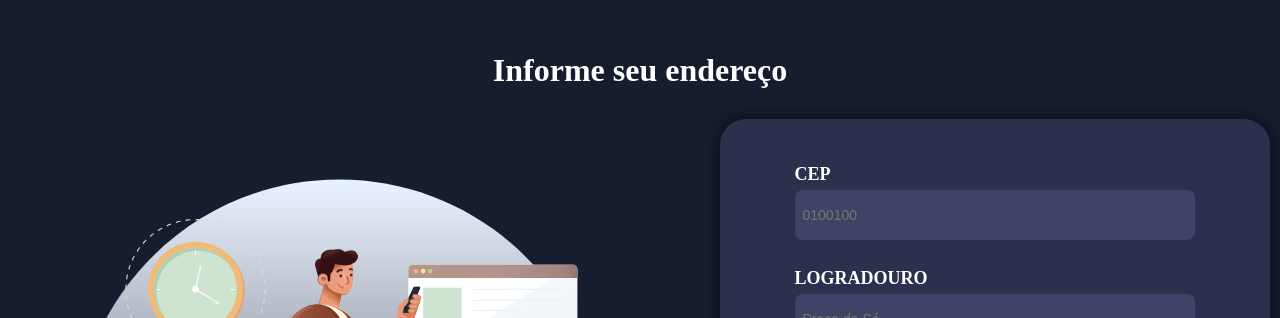
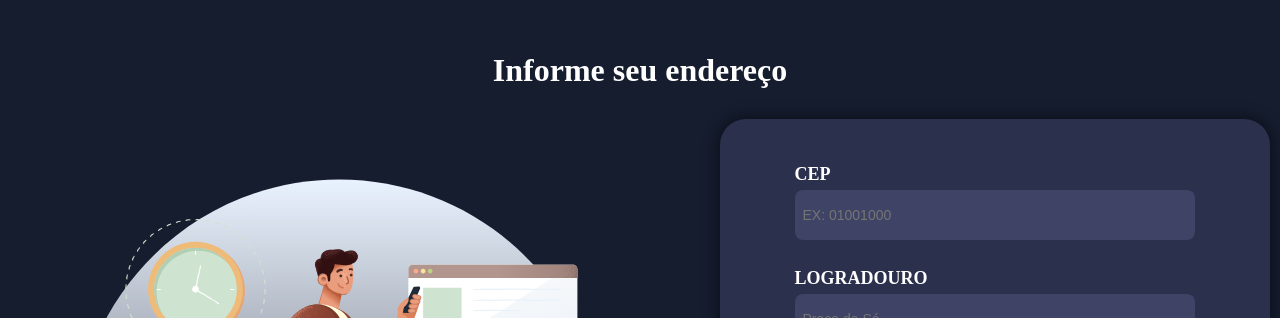
Before and after one commit to gabrielcarvalhogc/endereco-viacep, an Angular app: page /endereco in a window 1280 px wide. Shown: the top 318 px of the page. Built offline with nearby package versions, Linux system fonts and the light colour scheme.

Commit message:
feat: input fields are automatically filled in

```diff
--- a/src/app/app.component.ts
+++ b/src/app/app.component.ts
@@ -1,27 +1,12 @@
 import { Component } from '@angular/core';
 import { RouterOutlet } from '@angular/router';
-import { EnderecoService } from './services/endereco.service';
-import { ReactiveFormsModule } from '@angular/forms';
 @Component({
   selector: 'app-root',
   standalone: true,
-  imports: [
-    RouterOutlet,
-    ReactiveFormsModule,
-  ],
+  imports: [RouterOutlet],
   templateUrl: './app.component.html',
   styleUrl: './app.component.scss',
 })
 export class AppComponent {
   title = 'endereco-viacep';
-  endereco: any;
-
-  constructor(private enderecoService: EnderecoService) { }
-
-  buscarEndereco(cep: string) {
-    this.enderecoService.buscarEndereco(cep).subscribe({
-      next: data => this.endereco = data,
-      error: e => console.error("Erro ao buscar o endereço ", e)
-    });
-  }
 }
--- a/src/app/components/form-component/form-component.component.html
+++ b/src/app/components/form-component/form-component.component.html
@@ -1,11 +1,20 @@
-<form>
+<form [formGroup]="form">
+    <app-primary-input
+            inputName="CEP"
+            placeholder="EX: 01001000"
+            label="CEP"
+            id="cep"
+            formControlName="cep"
+            (change)="buscarEndereco()"
+    ></app-primary-input>
     @for (item of infoList; track $index) {
         <app-primary-input
-            [inputName]="this.item.name"
-            [placeholder]="this.item.placeholder"
-            [id]="this.item.name"
-            [label]="this.item.name"
+            [inputName]="item.name"
+            [placeholder]="item.placeholder"
+            [id]="item.name"
+            [label]="item.name"
+            [formControlName]="item.name"
         ></app-primary-input>
     }
-    <button>Enviar</button>
+    <button type="submit">Enviar</button>
 </form>
--- a/src/app/components/form-component/form-component.component.ts
+++ b/src/app/components/form-component/form-component.component.ts
@@ -1,21 +1,19 @@
-import { Component } from '@angular/core';
-import { FormControl } from '@angular/forms';
+import { Component, forwardRef } from '@angular/core';
+import { FormControl, FormGroup, NG_VALUE_ACCESSOR, ReactiveFormsModule } from '@angular/forms';
 import { PrimaryInputComponent } from "../../components/primary-input/primary-input.component";
+import { EnderecoService } from '../../services/endereco.service';
 
 @Component({
   selector: 'app-form-component',
   standalone: true,
-  imports: [PrimaryInputComponent],
+  imports: [PrimaryInputComponent, ReactiveFormsModule],
   templateUrl: './form-component.component.html',
   styleUrl: './form-component.component.scss'
 })
 export class FormComponentComponent {
-  formControl = new FormControl('');
+  form: FormGroup;
+  endereco: any;
   infoList = [
-    {
-      name: "CEP",
-      placeholder: "0100100"
-    },
     {
       name: "logradouro",
       placeholder: "Praça da Sé"
@@ -29,8 +27,36 @@ export class FormComponentComponent {
       placeholder: "São Paulo"
     },
     {
-      name: "UF",
+      name: "uf",
       placeholder: "SP"
     }
   ];
+
+  constructor(private enderecoService: EnderecoService) {
+    this.form = new FormGroup({
+      cep: new FormControl(''),
+      logradouro: new FormControl(''),
+      bairro: new FormControl(''),
+      cidade: new FormControl(''),
+      uf: new FormControl(''),
+    })
+  }
+
+  buscarEndereco() {
+    const cep = this.form.get('cep')?.value;
+
+    this.enderecoService.buscarEndereco(cep).subscribe({
+      next: data => {
+        this.endereco = data;
+
+        this.form.patchValue({
+          logradouro: data.logradouro,
+          bairro: data.bairro,
+          cidade: data.localidade,
+          uf: data.uf
+        });
+      },
+      error: e => console.error("Erro ao buscar o endereço ", e)
+    });
+  }
 }
--- a/src/app/components/primary-input/primary-input.component.html
+++ b/src/app/components/primary-input/primary-input.component.html
@@ -5,6 +5,7 @@
         [placeholder]="placeholder"
         [id]="inputName"
         [value]="value"
+        (input)="setValue($event)"
         required
     >
 </div>
--- a/src/app/components/primary-input/primary-input.component.ts
+++ b/src/app/components/primary-input/primary-input.component.ts
@@ -1,11 +1,17 @@
-import { Component, Input, input, Type } from '@angular/core';
-import { ControlValueAccessor, ReactiveFormsModule } from '@angular/forms';
+import { Component, forwardRef, Input, input, Type } from '@angular/core';
+import { ControlValueAccessor, NG_VALUE_ACCESSOR, ReactiveFormsModule } from '@angular/forms';
 
 @Component({
   selector: 'app-primary-input',
   standalone: true,
   imports: [
     ReactiveFormsModule
+  ],  providers: [
+    {
+      provide: NG_VALUE_ACCESSOR,
+      useExisting: forwardRef(() => PrimaryInputComponent),
+      multi: true,
+    }
   ],
   templateUrl: './primary-input.component.html',
   styleUrl: './primary-input.component.scss'
@@ -21,14 +27,22 @@ export class PrimaryInputComponent implements ControlValueAccessor {
   onTouched: any = () => {};
 
   writeValue(value: any): void {
-    this.value = this.value
+    this.value = value;
   }
 
   registerOnChange(fn: any): void {
     this.onChange =fn
   }
 
-    registerOnTouched(fn: any): void {
+  registerOnTouched(fn: any): void {
     this.onTouched = fn;
   }
+
+  setValue(event: Event) {
+    const inputElement = event.target as HTMLInputElement;
+    const value = inputElement?.value ?? '';  // Garante que o valor não seja null
+    this.value = value;
+    this.onChange(this.value);
+    this.onTouched();
+  }
 }
```
